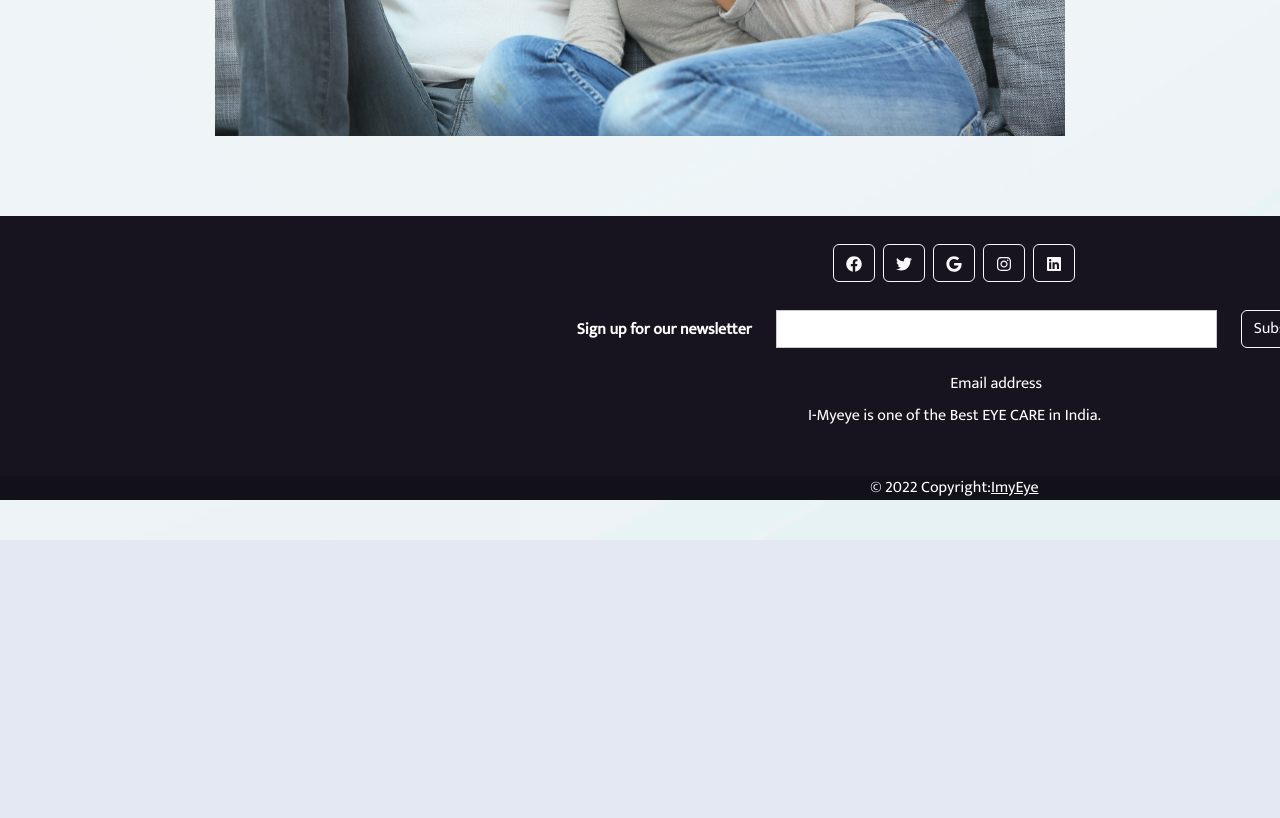
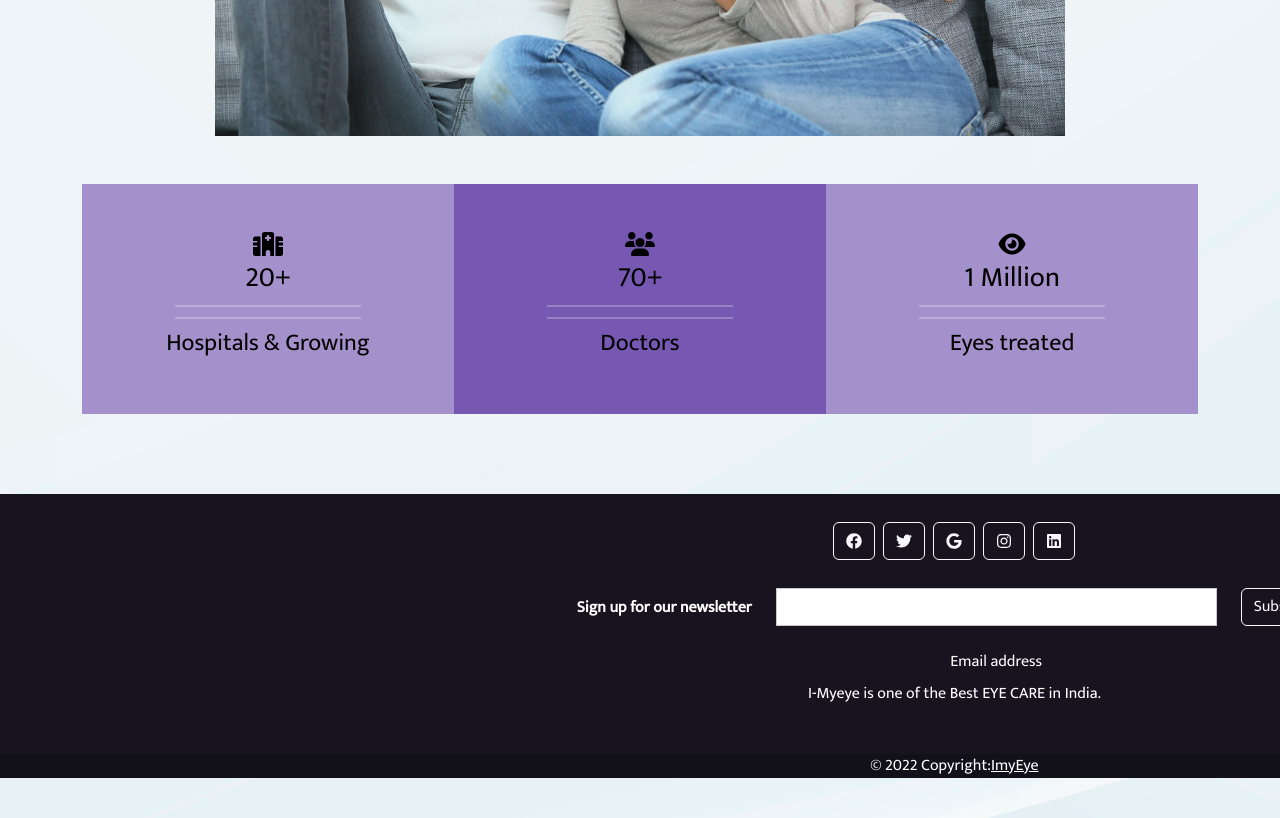
Before and after one commit to pilot-satyam/MedicalProject, a React (Create React App) app in the folder MedicalProjects/frontend/: page /home in a window 1280 px wide. Shown: the part 1820-2638 px from the top of the page. Before the commit the page ends 2360 px from the top, so only its background shows below. Built offline with nearby package versions, Linux system fonts and the light colour scheme.

Commit message:
home page modified and contact page

```diff
--- a/MedicalProjects/frontend/src/Components/CustomNavbar.jsx
+++ b/MedicalProjects/frontend/src/Components/CustomNavbar.jsx
@@ -11,6 +11,7 @@ import { doLogout, getCurrentUserDetail,isLoggedIn } from '../auth';
 import '../Style/NavBar.css'
 import { FontAwesomeIcon } from '@fortawesome/react-fontawesome'
 import { faMoon, faSun } from '@fortawesome/free-solid-svg-icons'
+import '../Style/Global.css'
 const CustomNavbar =(props)=> {
 
   let navigate = useNavigate()
@@ -60,7 +61,7 @@ const CustomNavbar =(props)=> {
         <Navbar.Collapse id="responsive-navbar-nav">
 
          <Nav className="me-auto space">
-            <NavLink to="/home" style={{textDecoration: 'none'}}> HOME &nbsp;&nbsp;&nbsp;</NavLink>
+            <NavLink to="/home" style={{textDecoration: 'none'}} className="nav-content"> HOME &nbsp;&nbsp;&nbsp;</NavLink>
             {/* color:'#FFFFFF' */}
             {/* <Nav className='me-auto'> */}
 
--- a/MedicalProjects/frontend/src/Style/Global.css
+++ b/MedicalProjects/frontend/src/Style/Global.css
@@ -1,17 +1,3 @@
-/* .container{
-    width: 100%;
-  padding: 0rem 12rem;
-} */
-/* @keyframes typed {
-  from { width: 0; }
-}
-h1 {
-  width: 0;
-  overflow: hidden;
-  white-space: nowrap;
-  animation: typed 0s steps(20);
-} */
-
 
 .button {
 
@@ -24,20 +10,11 @@ h1 {
 }
 
 
-
-
-
 .button:hover{
   border-radius: 5ch;
   border-color: rgb(46, 3, 87);
   transform:scale(1.05);
 }
-
-/* img {
-  min-width: 10rem;
-  height: 10rem;
-} */
-
 
 .hero-section-image {
   /* width: 100%; */
@@ -80,6 +57,10 @@ h1 {
 
 
 
+  }
+
+  .body{
+    background-image: url('../../public/body.jpg');
   }
   .space{
     display: inline-block;
@@ -196,7 +177,52 @@ h2 {
 }
 
 .newFeedStyle{
-  background-image: "url('public/background.jpg')";
+  background-image: url('../../public/background.jpg');
   background-size: cover;
   background-position: center;
 }
+
+/* this style is being applied for the Grid page */
+
+.slide {
+  animation: slide 0.5s ease-in-out;
+}
+@keyframes slide {
+  from {
+    transform: translateX(-100%);
+  }
+  to {
+    transform: translateX(0);
+  }
+
+
+
+}
+
+.icon-container:hover .icon {
+  transform: scale(1.2); /* Increase the size of the icon by 20% */
+}
+hr {
+  width: 80%; /* set the width of the hr tag */
+  height: 4px;
+  margin: 10px auto; /* center the hr tag horizontally */
+  background: linear-gradient(to right, #f7f7f7, #fff);
+  border: none;
+}
+
+
+/* NavBar styling */
+
+nav .nav-content {
+  transition: transform 0.5s ease-in-out; /* add a transition for the scale effect */
+}
+
+nav:hover .nav-content {
+  transform: scale(2.2); /* Increase the size of the navbar content by 20% */
+}
+
+/* //for the contact us page */
+.contact{
+  background-image: url('../../public/Image1.jpg');
+
+}
--- a/MedicalProjects/frontend/src/pages/Contact.js
+++ b/MedicalProjects/frontend/src/pages/Contact.js
@@ -9,19 +9,10 @@ function Contact() {
 
 <div>
   <Base >
-<div
-// style={{
-//   backgroundImage: `url("ContactUS.jpg")`,
-//   backgroundPosition: 'center',
-//   backgroundSize: 'cover',
-//   backgroundRepeat: 'no-repeat',
-//   width: '100vw',
-//   height: '100vh'
-//  }}
-         >
-<h2 className="common-heading d-flex align-items-center justify-content-center mt-5">Contact page &nbsp;
+<div className='contact'>
+<h1 className="common-heading d-flex align-items-center justify-content-center mt-5">Contact page &nbsp;
   <i style={{fontSize:"24px"}} className='far'>&#xf086;</i>
-</h2>
+</h1>
 
 
 
--- a/MedicalProjects/frontend/src/pages/Grid.jsx
+++ b/MedicalProjects/frontend/src/pages/Grid.jsx
@@ -1,25 +1,56 @@
 import React from 'react';
-import '../Style/card.css';
+import "../Style/Global.css"
 
 const Grid = () => {
   return (
-    <div className="grid-container">
-      <div className="grid-item">
-          <div className="grid-item-content">
-            Column 1
-          </div>
-      </div>
-      <div className="grid-item">
-          <div className="grid-item-content">
-            Column 2
-          </div>
-      </div>
-      <div className="grid-item">
-          <div className="grid-item-content">
-            Column 3
-          </div>
-      </div>
-    </div>
+    <container className="centerIt">
+            <div className="col-container mt-5">
+               <div className="col mt-4 bg1" style={{ marginLeft: "0rem", height: "150px", width: "350px" }}>
+                    <br/>
+                    <br/>
+                    <i style={{fontSize:"24px"}} className="fa" >&#xf0f8;</i>
+                    <h3>20+</h3>
+                    <hr/>
+                    <hr/>
+
+                    <h4>Hospitals & Growing</h4>
+
+                </div>
+
+                {/* <div className="col bg2"> */}
+                <div className="col mt-4 bg2" style={{ marginRight: "1rem", height: "150px", width: "350px" }}>
+                    <br/>
+                    <br/>
+                    <i style={{fontSize:"24px"}} className="fa">&#xf0c0;</i>
+                    <h3>
+                      70+
+                    </h3>
+                    <hr/>
+                    <hr/>
+
+                    <h4>Doctors</h4>
+
+                    <br/>
+                    <br/>
+                </div>
+
+                {/* <div className="col bg1"> */}
+                <div className="col mt-4 bg1" style={{ marginRight: "1rem", height: "150px", width: "350px"}}>
+                    <br/>
+                    <br/>
+                    <i style={{fontSize:"24px"}} className="fa">&#xf06e;</i>
+                    <h3>
+                      1 Million
+                    </h3>
+                    <hr/>
+                    <hr/>
+
+                    <h4>Eyes treated</h4>
+
+                </div>
+            </div>
+
+        </container>
   );
 };
 
--- a/MedicalProjects/frontend/src/pages/Home.js
+++ b/MedicalProjects/frontend/src/pages/Home.js
@@ -29,7 +29,7 @@ function Home() {
 <FontAwesomeIcon icon={['fab', 'github']} /> */}
 
         <div >
-          <h2 className="centerIt">Welcome to<br/>
+          <h2 className="centerIt body">Welcome to<br/>
           <h1 style={{fontWeight:'bold',fontSize:'47px'}}>
             ImyEYE Care Center &nbsp;
           </h1>
--- a/MedicalProjects/frontend/src/pages/Services.jsx
+++ b/MedicalProjects/frontend/src/pages/Services.jsx
@@ -15,7 +15,7 @@ const Services = () => {
         <br/>
         <container className="centerIt">
             <div className="col-container bg1">
-                <div className="col mt-4">
+                <div className="col mt-4" style={{ margin: "1rem"}}>
                     <p className="mt-6">Cure with Care Center</p>
                     <p> and make your vision clear</p>
                     <Link to="/doctor">
@@ -25,9 +25,9 @@ const Services = () => {
                     </Link>
                 </div>
 
-                <div className="col bg2">
+                <div className="col bg2 ml-5">
 
-                    <p className="mt-4">Want to book Appointment</p>
+                    <p className="mt-4 ">Want to book Appointment</p>
                     <p>to avaid the last minute rush then</p>
                     <p>book your Appointment</p>
                     <p>here!</p>
```
Also changed, not shown: MedicalProjects/frontend/src/pages/Card.jsx (deleted, +0 -13 lines), MedicalProjects/frontend/src/pages/CardGrid.jsx (deleted, +0 -38 lines), MedicalProjects/frontend/src/pages/NewEvent.jsx (added).
